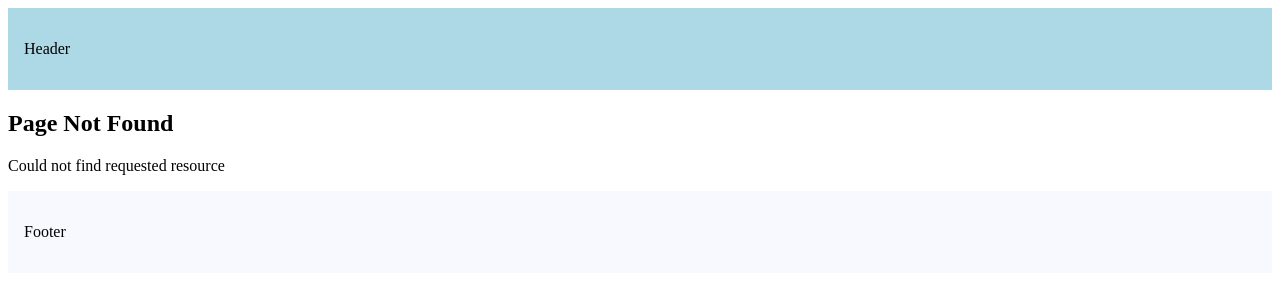
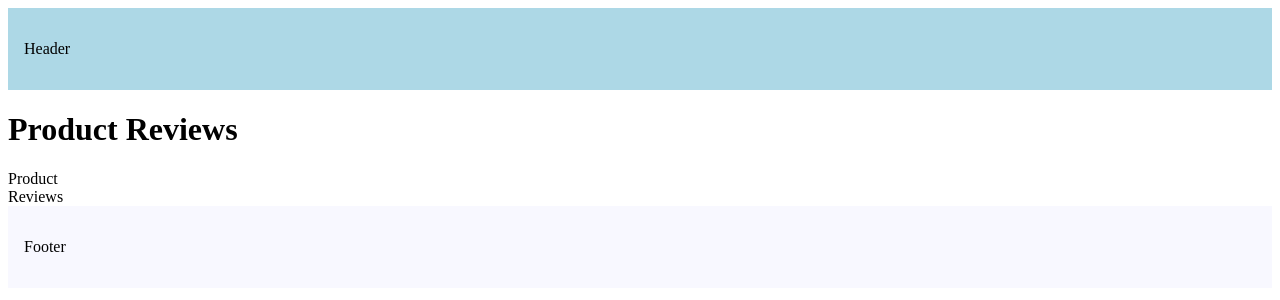
Before and after one commit to ocmtrinidad/next.js-tutorial, a Next.js app: page /product-reviews in a window 1280 px wide. Before the commit this address had no page. Shown: the top 300 px of the page. Built offline with nearby package versions, Linux system fonts and the light colour scheme.

Commit message:
Used <Suspense/> to display elements while components are loading.

```diff
--- /dev/null
+++ b/src/app/product-reviews/page.tsx
@@ -0,0 +1,19 @@
+import Products from "../components/product";
+import Reviews from "../components/reviews";
+import { Suspense } from "react";
+
+// Streaming allows for UI to be rendered on a first come, first serve basis, improving performance.
+// <Suspense></Suspense> allows for elements to be instantly rendered while components are loading.
+export default function ProductReviews() {
+  return (
+    <div>
+      <h1>Product Reviews</h1>
+      <Suspense fallback={<p>Loading Product Details</p>}>
+        <Products/>
+      </Suspense>
+      <Suspense fallback={<p>Loading Review Details</p>}>
+        <Reviews/>
+      </Suspense>
+    </div>
+  )
+}
```
